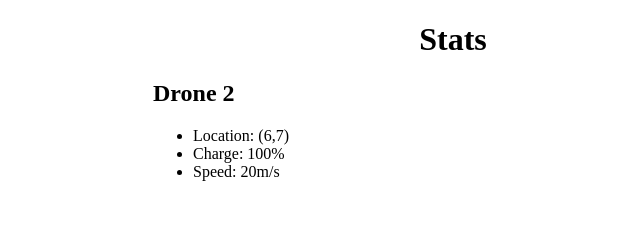
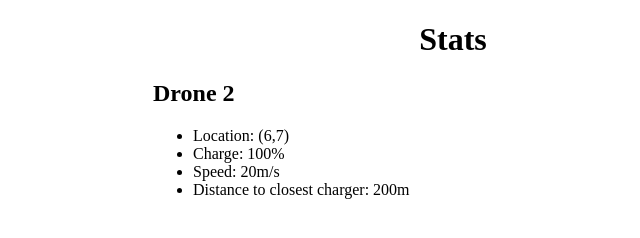
Before and after one commit to dangreen07/drone-charging, a website: page Client/public/stats.html in a window 1280 px wide. Shown: the whole page, without its empty margins (187-827 px from the left). Drawn offline with Linux system fonts and the light colour scheme.

Commit message:
Commented

```diff
--- a/Client/public/index.js
+++ b/Client/public/index.js
@@ -12,19 +12,20 @@ function createDroneList() {
             var droneContents = document.createElement("p");
             let item = JSON.parse(listItem[i]);
             droneContents.textContent = item["name"];
-            console.log(item["id"]);
 
             // Drone stats
             // TODO: Fix ID bug with onclick function
             let droneStats = document.createElement("button");
             droneStats.textContent = `Stats`;
             droneStats.onclick = function (e, id=item['id']) { location.href=`/stats.html?droneID=${id}`; } ;
-
+            // Create an add drone button
             var addDrone = document.createElement("button");
             addDrone.textContent = "Add Drone";
+            // Create drone item for list
             droneItem.appendChild(droneContents);
             droneItem.appendChild(droneStats);
             droneItem.appendChild(addDrone);
+            // Add item to list of drones
             droneList.appendChild(droneItem);
         }
     });
--- a/Client/public/stats.html
+++ b/Client/public/stats.html
@@ -13,6 +13,7 @@
                 <li>Location: (6,7)</li>
                 <li>Charge: 100%</li>
                 <li>Speed: 20m/s</li>
+                <li>Distance to closest charger: 200m</li>
             </ul>
         </section>
     </body>
```
